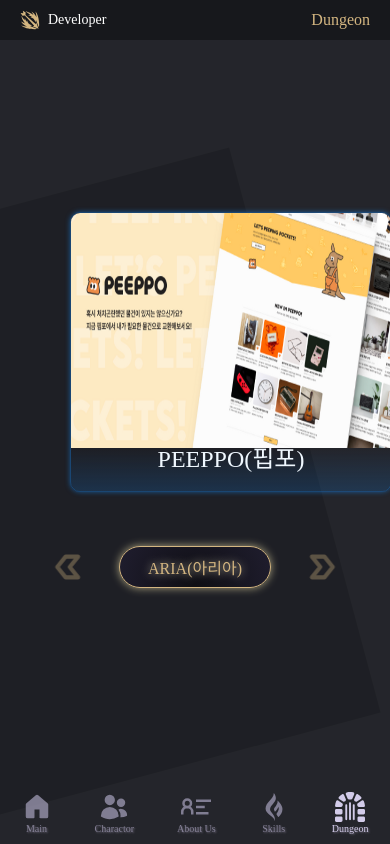
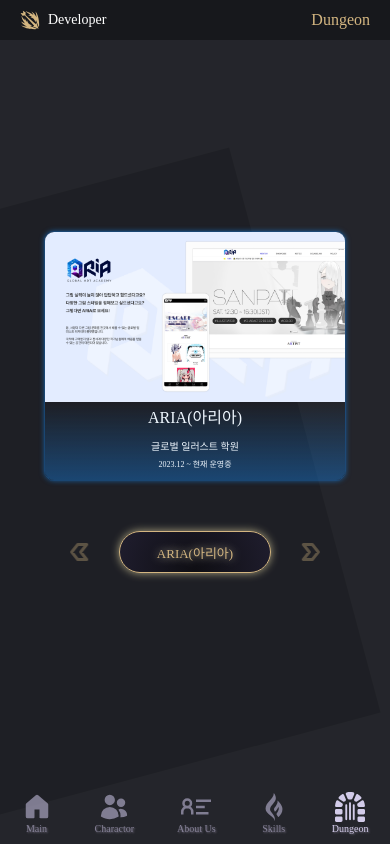
Before and after one commit to seungjaelee2684/seungjae-portfolio, a React (Create React App) app: page /dungeon in a window 390 px wide. Built offline with nearby package versions, Linux system fonts and the light colour scheme; a web font is replaced by a local one.

Commit message:
<feat: 프로젝트 카드 반응형 style적용>

```diff
--- a/src/components/ProjectPage/ProjectCard.tsx
+++ b/src/components/ProjectPage/ProjectCard.tsx
@@ -21,8 +21,8 @@ const ProjectCard : React.FC<ProjectCardProps> = ({ item, step, setStep }) => {
         const movement = (e: any) => {
             let x = e.offsetX;
             let y = e.offsetY;
-            let rotateX = (mobileView) ? 1 / 7 * y - 20 : 1 / 10 * y - 20;
-            let rotateY = (mobileView) ? -1 / 8 * x + 20 : -1 / 12 * x + 20;
+            let rotateX = (mobileView) ? 4 / 25 * y - 20 : 1 / 10 * y - 20;
+            let rotateY = (mobileView) ? -2 / 15 * x + 20 : -1 / 12 * x + 20;
 
             if (containerRef.current && overlayRef.current && effectRef.current) {
                 containerRef.current.style.transform = `perspective(350px) rotateX(${rotateX}deg) rotateY(${rotateY}deg)`;
@@ -124,6 +124,10 @@ const CardImage = styled.div<{ src: string }>`
     background-position: center;
     background-repeat: no-repeat;
     position: relative;
+
+    @media screen and (max-width: 500px) {
+        min-height: 170px;
+    }
 `;
 
 const CardContent = styled.div`
@@ -136,19 +140,36 @@ const CardContent = styled.div`
     color: aliceblue;
     line-height: 140%;
     background: linear-gradient(to top, #177edf6a, transparent);
+
+    @media screen and (max-width: 500px) {
+        line-height: 110%;
+    }
 `;
 
 const ProjectTitle = styled.div`
     font-size: 24px;
+
+    @media screen and (max-width: 500px) {
+        font-size: 16px;
+    }
 `;
 
 const Information = styled.div`
     margin-top: 20px;
     font-size: 16px;
+
+    @media screen and (max-width: 500px) {
+        margin-top: 12px;
+        font-size: 10px;
+    }
 `;
 
 const Period = styled.div`
     font-size: 12px;
+
+    @media screen and (max-width: 500px) {
+        font-size: 8px;
+    }
 `;
 
 export default ProjectCard;
--- a/src/components/ProjectPage/ProjectModal.tsx
+++ b/src/components/ProjectPage/ProjectModal.tsx
@@ -1,4 +1,4 @@
-import React from 'react'
+import React, { useRef } from 'react'
 import styled, { keyframes } from 'styled-components';
 import { projectDto } from '../../utils/Projects';
 
@@ -26,25 +26,25 @@ const ProjectModal: React.FC<ProjectModalProps> = ({ projectKind, setProjectKind
                         {projectDto[id - 1]?.project}
                     </Title>
                 </TitleBox>
-                <ContentBox style={{color: "#e7ca96", marginTop: "30px"}}>
+                <TopContentBox style={{color: "#e7ca96", borderBottom: "1px solid #e6cea5f8"}}>
                     ※ 프로젝트 소개
-                </ContentBox>
+                </TopContentBox>
                 <ContentBox>
                     {projectDto[id - 1]?.introduce}
                 </ContentBox>
-                <ContentBox style={{color: "#e7ca96"}}>
+                <ContentBox style={{color: "#e7ca96", borderBottom: "1px solid #e6cea5f8"}}>
                     ※ 프로젝트 기간
                 </ContentBox>
                 <ContentBox>
                     {projectDto[id - 1]?.period}
                 </ContentBox>
-                <ContentBox style={{color: "#e7ca96"}}>
+                <ContentBox style={{color: "#e7ca96", borderBottom: "1px solid #e6cea5f8"}}>
                     ※ 사용 스킬
                 </ContentBox>
                 <ContentBox>
                     {projectDto[id - 1]?.skill}
                 </ContentBox>
-                <ContentBox style={{color: "#e7ca96"}}>
+                <ContentBox style={{color: "#e7ca96", borderBottom: "1px solid #e6cea5f8"}}>
                     ※ 담당 부분
                 </ContentBox>
                 <ContentBox>
@@ -63,18 +63,6 @@ const ProjectModal: React.FC<ProjectModalProps> = ({ projectKind, setProjectKind
         </ModalBackground>
     )
 };
-
-const ModalOpenAnimation = keyframes`
-    0% {
-        opacity: 0;
-        transform: scaleY(0);
-    }
-
-    100% {
-        opacity: 1;
-        transform: scaleY(1);
-    }
-`;
 
 const TitleOpen = keyframes`
     0% {
@@ -106,12 +94,12 @@ const ModalBackground = styled.div`
     flex-direction: column;
     justify-content: center;
     align-items: center;
-    gap: 40px;
+    gap: 30px;
 `;
 
 const ModalContainer = styled.div`
     width: 1320px;
-    height: 80%;
+    height: 85%;
     display: flex;
     flex-direction: column;
     justify-content: center;
@@ -122,6 +110,21 @@ const ModalContainer = styled.div`
     border-right: 4px solid #328add;
     animation: ${TitleOpen} 0.4s ease-out forwards;
     color: #FFFFFF;
+    overflow: hidden;
+
+    @media screen and (max-width: 1320px) {
+        width: 96%;
+    }
+
+    @media screen and (max-width: 500px) {
+        width: 100%;
+        height: 60%;
+        gap: 10px;
+        border-top: 4px solid #328add;
+        border-bottom: 4px solid #328add;
+        border-left: none;
+        border-right: none;
+    }
 `;
 
 const TitleBox = styled.div`
@@ -131,6 +134,11 @@ const TitleBox = styled.div`
     display: flex;
     justify-content: center;
     align-items: end;
+
+    @media screen and (max-width: 500px) {
+        width: 220px;
+        height: 40px;
+    }
 `;
 
 const TitleBackground = styled.div`
@@ -138,7 +146,7 @@ const TitleBackground = styled.div`
     height: 4px;
     background-image: radial-gradient(circle at center, #e6cea5f8, transparent);
     opacity: 0;
-    animation: ${TitleOpen} 0.5s ease-out forwards 0.4s;
+    animation: ${TitleOpen} 0.8s ease-out forwards 0.4s;
 `;
 
 const Title = styled.div`
@@ -153,18 +161,31 @@ const Title = styled.div`
     top: 0;
     left: 0;
     text-shadow: 1px 1px 4px #fff8e5;
+
+    @media screen and (max-width: 500px) {
+        font-size: 18px;
+    }
 `;
 
 const ContentBox = styled.div`
-    width: 100%;
+    width: fit-content;
     font-size: 18px;
     line-height: 150%;
     white-space: pre-line;
+
+    @media screen and (max-width: 500px) {
+        line-height: 110%;
+        font-size: 10px;
+    }
+`;
+
+const TopContentBox = styled(ContentBox)`
+    margin-top: 20px;
 `;
 
 const Link = styled.a`
     font-family: "GongGothicMedium";
-    width: 100%;
+    width: fit-content;
     font-size: 18px;
     line-height: 150%;
     white-space: pre-line;
@@ -172,6 +193,12 @@ const Link = styled.a`
 
     &:hover {
         text-decoration: underline;
+        opacity: 0.8;
+    }
+
+    @media screen and (max-width: 500px) {
+        line-height: 110%;
+        font-size: 10px;
     }
 `;
 
@@ -194,6 +221,12 @@ const CloseButton = styled.div`
         border: 1px solid #177edf;
         background-image: linear-gradient(to top, #3b7fc0, transparent);
     }
+
+    @media screen and (max-width: 500px) {
+        width: 100px;
+        height: 36px;
+        font-size: 14px;
+    }
 `;
 
 export default ProjectModal;
--- a/src/pages/LobyPage.tsx
+++ b/src/pages/LobyPage.tsx
@@ -156,29 +156,11 @@ const LobyPage = () => {
         </NoneCardContainer>
       </CardWrapper>
       <ChoiceButtonWrapper>
-        <PrevNextButton xy="-50%">
-          <TbArrowBadgeLeft />
-        </PrevNextButton>
         {selectButton()}
-        <PrevNextButton xy="50%">
-          <TbArrowBadgeRight />
-        </PrevNextButton>
       </ChoiceButtonWrapper>
     </LobyInBoxContainer>
   )
 };
-
-export const PrevNextButtonMove = keyframes`
-  0% {
-    opacity: 1;
-    transform: translateX(0%);
-  }
-
-  100% {
-    opacity: 0;
-    transform: translateX(var(--xy));
-  }
-`;
 
 const LobyInBoxContainer = styled(InBoxContainer)`
   height: 100%;
@@ -435,16 +417,4 @@ export const ChoiceButton = styled.div`
   }
 `;
 
-export const PrevNextButton = styled.div<{ xy : string }>`
-  font-size: 50px;
-  color: #d4b681;
-  display: flex;
-  justify-content: center;
-  align-items: center;
-  animation: ${PrevNextButtonMove} 1.5s linear infinite;
-  cursor: pointer;
-
-  --xy: ${(props) => props.xy};
-`;
-
 export default LobyPage;
--- a/src/pages/ProjectPage.tsx
+++ b/src/pages/ProjectPage.tsx
@@ -1,6 +1,6 @@
 import React, { useEffect, useRef, useState } from 'react'
-import { useDispatch } from 'react-redux';
-import styled from 'styled-components';
+import { useDispatch, useSelector } from 'react-redux';
+import styled, { keyframes } from 'styled-components';
 import { pageMove } from '../store/modules/pageState';
 import { InBoxContainer } from './AboutMePage';
 import ProjectCard from '../components/ProjectPage/ProjectCard';
@@ -8,13 +8,15 @@ import { projectDto } from '../utils/Projects';
 import * as Loby from './LobyPage';
 import { TbArrowBadgeLeft, TbArrowBadgeRight } from 'react-icons/tb';
 import ProjectModal from '../components/ProjectPage/ProjectModal';
+import { RootState } from '../store/config/configureStore';
 
 const ProjectPage = () => {
 
     const dispatch = useDispatch();
+    const mobileView = useSelector((state: RootState) => state.isMobile);
     const slideRef = useRef<HTMLDivElement>(null);
     const [step, setStep] = useState<number>(0);
-    const stepCurrent = step * 602;
+    const stepCurrent = mobileView ? step * 400 : step * 600;
     const [projectKind, setProjectKind] = useState<{
         isopen: boolean,
         id: number
@@ -74,15 +76,15 @@ const ProjectPage = () => {
                 </ProjectListOutBox>
             </ProjectOutContainer>
             <Loby.ChoiceButtonWrapper>
-                <Loby.PrevNextButton xy="-50%" onClick={onClickPrevHandler}>
+                <PrevNextButton xy="-50%" onClick={onClickPrevHandler}>
                     <TbArrowBadgeLeft />
-                </Loby.PrevNextButton>
+                </PrevNextButton>
                 <ProjectKindButton>
                     {projectDto[step]?.project}
                 </ProjectKindButton>
-                <Loby.PrevNextButton xy="50%" onClick={onClickNextHandler}>
+                <PrevNextButton xy="50%" onClick={onClickNextHandler}>
                     <TbArrowBadgeRight />
-                </Loby.PrevNextButton>
+                </PrevNextButton>
             </Loby.ChoiceButtonWrapper>
             {(isopen)
                 && <ProjectModal
@@ -91,6 +93,18 @@ const ProjectPage = () => {
         </ProjectInBoxContainer>
     )
 };
+
+const PrevNextButtonMove = keyframes`
+  0% {
+    opacity: 1;
+    transform: translateX(0%);
+  }
+
+  100% {
+    opacity: 0;
+    transform: translateX(var(--xy));
+  }
+`;
 
 const ProjectInBoxContainer = styled(InBoxContainer)`
     display: flex;
@@ -114,11 +128,16 @@ const ProjectListOutBox = styled.div`
 `;
 
 const ProjectListBox = styled.div`
-    width: 2888px;
+    width: 2880px;
     display: flex;
     align-items: center;
     gap: 120px;
     transition: all 0.3s;
+
+    @media screen and (max-width: 500px) {
+        width: 1900px;
+        gap: 100px;
+    }
 `;
 
 const ProjectCardBox = styled.div`
@@ -131,8 +150,8 @@ const ProjectCardBox = styled.div`
     user-select: none;
 
     @media screen and (max-width: 500px) {
-        width: 320px;
-        height: 280px;
+        width: 300px;
+        height: 250px;
     }
 `;
 
@@ -144,6 +163,26 @@ const ProjectKindButton = styled(Loby.ChoiceButton)`
         color: #d4b681;
         background-image: radial-gradient(circle at bottom center, #0a090ec5, #201d31c5);
     }
+
+    @media screen and (max-width: 500px) {
+        font-size: 13px;
+    }
+`;
+
+const PrevNextButton = styled.div<{ xy : string }>`
+  font-size: 50px;
+  color: #d4b681;
+  display: flex;
+  justify-content: center;
+  align-items: center;
+  animation: ${PrevNextButtonMove} 1.5s linear infinite;
+  cursor: pointer;
+
+  --xy: ${(props) => props.xy};
+
+  @media screen and (max-width: 500px) {
+    font-size: 36px;
+  }
 `;
 
 export default ProjectPage;
```
